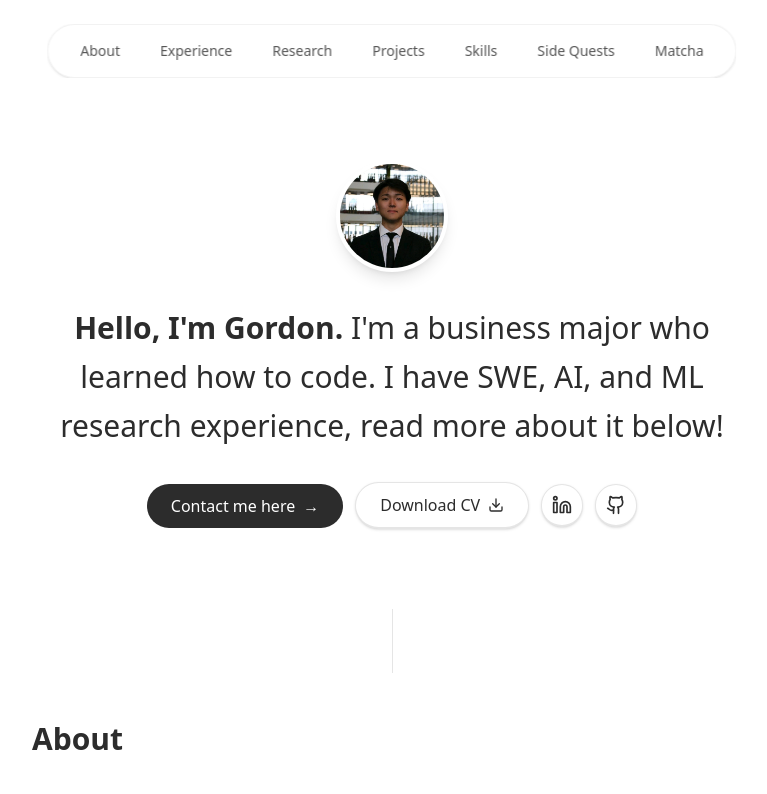
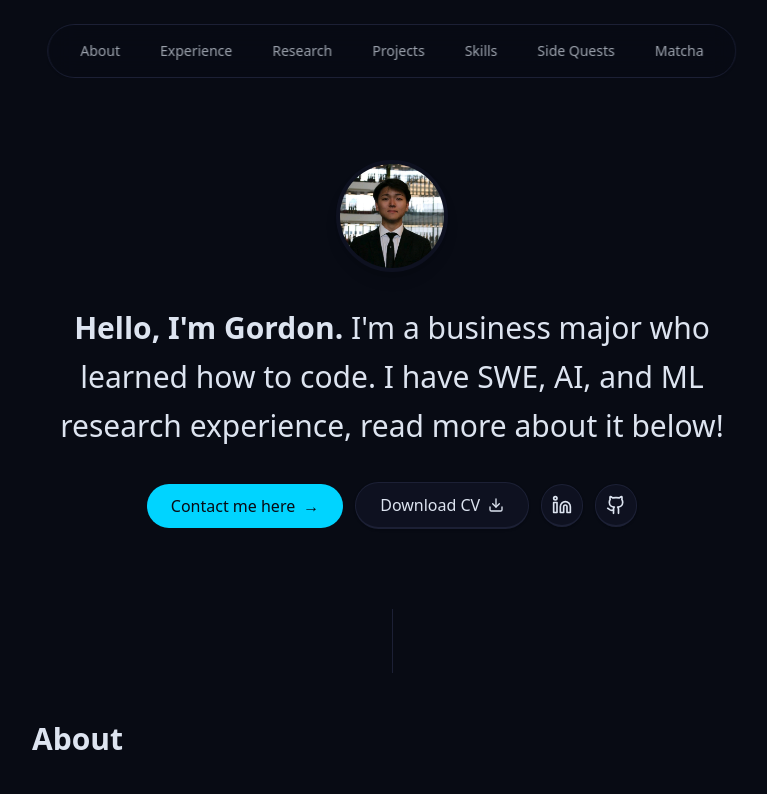
Before and after one commit to GordonBie123/portfolio-website, a Next.js app: page / in a window 1280 px wide. Shown: the top 794 px of the page, without its empty margins (248-1015 px from the left). Built offline with nearby package versions, Linux system fonts and the light colour scheme.

Commit message:
Updated to dark theme

```diff
--- a/src/app/globals.css
+++ b/src/app/globals.css
@@ -1,14 +1,18 @@
 @import "tailwindcss";
 
 @theme {
-  --color-background: #ffffff;
-  --color-off-white: #f8f7f4;
-  --color-matcha: #606C38;
-  --color-matcha-dark: #4a522b;
-  --color-matcha-light: #dbe1c9;
-  --color-charcoal: #2c2c2c;
-  --color-medium-gray: #666666;
-  --color-light-gray: #e5e5e5;
+  /* Tokyo Nightlife Dark Theme */
+  --color-background: #080b14;       /* Deep night-sky black */
+  --color-surface: #0e1120;          /* Card surfaces */
+  --color-surface-hover: #161929;    /* Hover state for dark cards */
+  --color-off-white: #0e1120;        /* Alias for surface */
+  --color-matcha: #00d4ff;           /* Neon cyan — primary accent */
+  --color-matcha-dark: #00a3c4;      /* Darker neon for hover */
+  --color-matcha-light: #001e2a;     /* Very dark neon tint */
+  --color-neon-pink: #ff2d78;        /* Hot pink — secondary accent */
+  --color-charcoal: #dde4f0;         /* Primary text (soft cool-white) */
+  --color-medium-gray: #6b7a99;      /* Muted text */
+  --color-light-gray: #1c2035;       /* Borders */
 
   --font-sans: var(--font-inter), ui-sans-serif, system-ui, sans-serif;
   --font-display: var(--font-poppins), ui-sans-serif, system-ui, sans-serif;
@@ -19,12 +23,16 @@
 }
 
 :root {
-  --background: #ffffff;
-  --foreground: #2c2c2c;
+  --background: #080b14;
+  --foreground: #dde4f0;
 }
 
 body {
-  background: var(--background);
+  background-color: var(--background);
+  /* Subtle Tokyo neon glow — cyan from above, pink from below */
+  background-image:
+    radial-gradient(ellipse 100% 55% at 50% 0%, rgba(0, 212, 255, 0.06) 0%, transparent 70%),
+    radial-gradient(ellipse 60% 40% at 95% 95%, rgba(255, 45, 120, 0.05) 0%, transparent 55%);
   color: var(--foreground);
   font-family: var(--font-sans);
 }
@@ -39,6 +47,17 @@ h6 {
   font-weight: 700;
 }
 
+input,
+textarea,
+select {
+  color: var(--foreground);
+}
+
+input::placeholder,
+textarea::placeholder {
+  color: #4a5568;
+}
+
 @layer base {
   * {
     @apply border-light-gray;
--- a/src/components/layout/Navbar.tsx
+++ b/src/components/layout/Navbar.tsx
@@ -11,12 +11,12 @@ export default function Navbar() {
       animate={{ y: 0, opacity: 1 }}
       className="fixed top-6 left-1/2 -translate-x-1/2 z-50 max-w-[90vw] overflow-x-auto no-scrollbar"
     >
-      <div className="flex items-center gap-1 md:gap-2 px-2 md:px-4 py-2 bg-white/70 backdrop-blur-md rounded-full shadow-sm border border-black/5 whitespace-nowrap">
+      <div className="flex items-center gap-1 md:gap-2 px-2 md:px-4 py-2 bg-background/85 backdrop-blur-md rounded-full shadow-sm border border-light-gray whitespace-nowrap">
         {navLinks.map((link) => (
           <Link
             key={link.label}
             href={link.href}
-            className="px-4 py-2 text-sm font-medium text-charcoal/80 hover:text-charcoal hover:bg-black/5 rounded-full transition-all"
+            className="px-4 py-2 text-sm font-medium text-charcoal/70 hover:text-charcoal hover:bg-white/5 rounded-full transition-all"
           >
             {link.label}
           </Link>
--- a/src/components/sections/Hero.tsx
+++ b/src/components/sections/Hero.tsx
@@ -12,7 +12,7 @@ export default function Hero() {
         initial={{ scale: 0, opacity: 0 }}
         animate={{ scale: 1, opacity: 1 }}
         transition={{ type: "spring", stiffness: 125, delay: 0.1, duration: 0.7 }}
-        className="relative w-28 h-28 overflow-hidden rounded-full border-4 border-white shadow-lg bg-off-white mb-8"
+        className="relative w-28 h-28 overflow-hidden rounded-full border-4 border-off-white shadow-lg bg-off-white mb-8"
       >
         {profile.headshot ? (
           <Image
@@ -46,28 +46,28 @@ export default function Hero() {
       >
         <Link
           href="#contact"
-          className="px-6 py-2.5 bg-charcoal text-white rounded-full font-medium hover:bg-black transition-colors flex items-center gap-2 group"
+          className="px-6 py-2.5 bg-matcha text-background rounded-full font-medium hover:bg-matcha-dark transition-colors flex items-center gap-2 group"
         >
           Contact me here <span className="group-hover:translate-x-1 transition-transform">→</span>
         </Link>
         <Link
           href="/Bie_Gordon_Resume.pdf"
           target="_blank"
-          className="px-6 py-2.5 bg-white text-charcoal shadow-sm border border-light-gray border-b-2 rounded-full font-medium hover:bg-off-white hover:-translate-y-px active:translate-y-px active:border-b transition-all flex items-center gap-2"
+          className="px-6 py-2.5 bg-off-white text-charcoal shadow-sm border border-light-gray border-b-2 rounded-full font-medium hover:bg-surface-hover hover:-translate-y-px active:translate-y-px active:border-b transition-all flex items-center gap-2"
         >
           Download CV <Download size={16} />
         </Link>
         <Link
           href={profile.links.linkedin}
           target="_blank"
-          className="p-2.5 bg-white text-charcoal shadow-sm border border-light-gray border-b-2 rounded-full hover:bg-off-white hover:-translate-y-px active:translate-y-px active:border-b transition-all"
+          className="p-2.5 bg-off-white text-charcoal shadow-sm border border-light-gray border-b-2 rounded-full hover:bg-surface-hover hover:-translate-y-px active:translate-y-px active:border-b transition-all"
         >
           <Linkedin size={20} />
         </Link>
         <Link
           href={profile.links.github}
           target="_blank"
-          className="p-2.5 bg-white text-charcoal shadow-sm border border-light-gray border-b-2 rounded-full hover:bg-off-white hover:-translate-y-px active:translate-y-px active:border-b transition-all"
+          className="p-2.5 bg-off-white text-charcoal shadow-sm border border-light-gray border-b-2 rounded-full hover:bg-surface-hover hover:-translate-y-px active:translate-y-px active:border-b transition-all"
         >
           <Github size={20} />
         </Link>
--- a/src/components/sections/Projects.tsx
+++ b/src/components/sections/Projects.tsx
@@ -20,7 +20,7 @@ export default function Projects() {
             whileInView={{ opacity: 1, y: 0 }}
             viewport={{ once: true }}
             transition={{ delay: index * 0.1 }}
-            className="group relative flex flex-col sm:flex-row gap-6 p-4 -space-x-4 sm:-mx-4 sm:space-x-0 rounded-2xl hover:bg-black/5 transition-all"
+            className="group relative flex flex-col sm:flex-row gap-6 p-4 -space-x-4 sm:-mx-4 sm:space-x-0 rounded-2xl hover:bg-white/5 transition-all"
           >
             {/* Image */}
             <div className="relative z-10 w-full sm:w-1/3 shrink-0 h-32 overflow-hidden rounded border border-light-gray bg-matcha-light/10">
@@ -60,7 +60,7 @@ export default function Projects() {
                 {project.techStack.map((tech) => (
                   <li
                     key={tech}
-                    className="px-3 py-1 bg-white border border-light-gray text-charcoal rounded-full"
+                    className="px-3 py-1 bg-off-white border border-light-gray text-charcoal rounded-full"
                   >
                     {tech}
                   </li>
--- a/src/components/ui/Button.tsx
+++ b/src/components/ui/Button.tsx
@@ -16,10 +16,10 @@ interface ButtonProps extends ButtonHTMLAttributes<HTMLButtonElement> {
 const Button = forwardRef<HTMLButtonElement, ButtonProps>(
   ({ className, variant = "primary", size = "md", ...props }, ref) => {
     const variants = {
-      primary: "bg-matcha text-white hover:bg-matcha-dark",
-      secondary: "bg-off-white text-charcoal hover:bg-matcha-light hover:text-white",
-      outline: "border-2 border-matcha text-matcha hover:bg-matcha hover:text-white",
-      ghost: "text-charcoal hover:bg-matcha-light hover:text-white",
+      primary: "bg-matcha text-background hover:bg-matcha-dark",
+      secondary: "bg-off-white text-charcoal hover:bg-surface-hover hover:text-charcoal",
+      outline: "border-2 border-matcha text-matcha hover:bg-matcha hover:text-background",
+      ghost: "text-charcoal hover:bg-surface-hover hover:text-charcoal",
     };
 
     const sizes = {
--- a/src/components/ui/ExperienceCard.tsx
+++ b/src/components/ui/ExperienceCard.tsx
@@ -16,7 +16,7 @@ export function ExperienceCard({ experience }: { experience: Experience }) {
       {/* Timeline Dot */}
       <div className="absolute left-[-4px] top-2 w-2 h-2 rounded-full bg-matcha group-hover:scale-150 transition-transform duration-300" />
 
-      <div className="bg-white p-6 rounded-xl border border-light-gray hover:border-matcha/30 hover:shadow-lg hover:shadow-matcha/5 transition-all duration-300">
+      <div className="bg-off-white p-6 rounded-xl border border-light-gray hover:border-matcha/30 hover:shadow-lg hover:shadow-matcha/10 transition-all duration-300">
         <div className="flex flex-col md:flex-row md:items-start justify-between gap-4 mb-4">
           <div className="flex items-start gap-4">
             <div className="w-12 h-12 bg-off-white rounded-lg overflow-hidden border border-light-gray flex-shrink-0 flex items-center justify-center">
@@ -29,7 +29,7 @@ export function ExperienceCard({ experience }: { experience: Experience }) {
                   className="w-full h-full object-cover"
                 />
               ) : (
-                <span className="text-xl font-bold text-matcha-light">
+                <span className="text-xl font-bold text-matcha">
                   {experience.company[0]}
                 </span>
               )}
--- a/src/components/ui/Section.tsx
+++ b/src/components/ui/Section.tsx
@@ -22,8 +22,8 @@ export default function Section({
   variant = "white",
 }: SectionProps) {
   const bgColors = {
-    white: "bg-white",
-    "off-white": "bg-off-white",
+    white: "bg-off-white",
+    "off-white": "bg-surface-hover",
   };
 
   return (
```
Also changed, not shown: src/components/ui/ContactForm.tsx (+4 -4 lines), .claude/settings.local.json.
